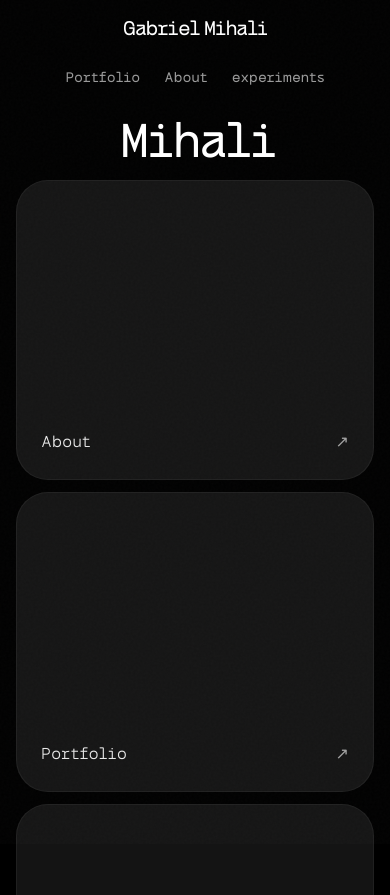
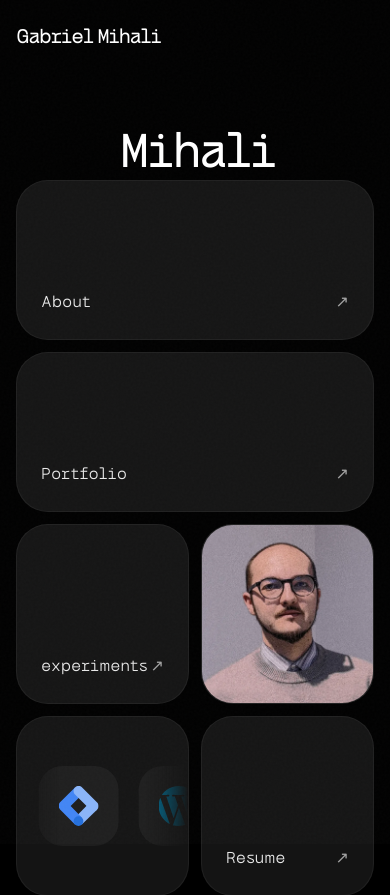
Before and after one commit to san-gabriels/portfolio-bento-2026, a Next.js app: page / in a window 390 px wide. Shown: the top 895 px of the page. Built offline with nearby package versions, Linux system fonts and the light colour scheme; a web font is replaced by a local one.

Commit message:
improoved responsiveness and UI navbar navigation

```diff
--- a/app/page.tsx
+++ b/app/page.tsx
@@ -1,6 +1,5 @@
 "use client";
 
-// 1. Assicurati che GravityText sia importato (TextReveal non ci serve più)
 import { GravityText } from "@/components/GravityText";
 import { useState } from "react";
 import Image from "next/image";
@@ -19,25 +18,25 @@ export default function Home() {
   return (
     <main className="relative z-0 w-full max-w-[1920px] mx-auto min-h-screen flex flex-col overflow-x-hidden bg-black pb-[31px] md:pb-[47px]">
 
-      {/* BACKGROUND TEXT CON GRAVITÀ (Sostituisce TextReveal) */}
       {/* BACKGROUND TEXT CON GRAVITÀ LUNARE */}
-      {/* fixed inset-0 blocca il testo a schermo intero, -z-10 lo mette in secondo piano */}
-      {/* Background Text behind Bento Cards */}
-      <div className="absolute top-[120px] md:top-[100px] left-0 w-full h-screen z-0 pointer-events-none select-none overflow-hidden">
+      <div className="absolute top-[130px] md:top-[120px] left-0 w-full h-screen z-0 pointer-events-none select-none overflow-hidden">
         <GravityText key={hoveredCardName} text={hoveredCardName} />
       </div>
 
-      {/* Grid Container - Spinto in basso sotto il testo */}
-      <section className="relative z-20 mx-auto w-full max-w-[1600px] flex flex-col mt-[180px] md:mt-[240px] lg:mt-[250px]">
-        <div className="flex flex-col gap-[12px] pb-[16px] px-4 min-[700px]:grid min-[700px]:grid-cols-2 min-[700px]:gap-[16px] min-[700px]:px-8 lg:grid-cols-4 lg:grid-rows-2">
+      {/* Grid Container */}
+      <section className="relative z-20 mx-auto w-full max-w-[1600px] flex flex-col mt-[180px] md:mt-[240px] lg:mt-[220px]">
+
+        {/* LA GRIGLIA: 2 colonne(mobile) -> 4 colonne(tablet) -> 4 colonne(desktop) */}
+        <div className="grid grid-cols-2 md:grid-cols-4 gap-[12px] md:gap-[16px] pb-[16px] px-4 md:px-8 lg:grid-rows-2">
 
           {/* Card 1: About */}
           <BentoCard
             title="About"
             colSpan={1}
             onHover={setHoveredCardName}
-            className="h-[300px] md:h-auto"
             href="/about"
+            // Mobile: 2 col | Tablet: 2 col | Desktop: 1 col
+            className="col-span-2 md:col-span-2 lg:col-span-1 h-[160px] md:h-[240px] lg:h-auto"
           />
 
           {/* Card 2: Portfolio */}
@@ -45,8 +44,9 @@ export default function Home() {
             title="Portfolio"
             colSpan={3}
             onHover={setHoveredCardName}
-            className="h-[300px] md:h-auto"
             href="/portfolio"
+            // Mobile: 2 col | Tablet: 2 col | Desktop: 3 col
+            className="col-span-2 md:col-span-2 lg:col-span-3 h-[160px] md:h-[240px] lg:h-auto"
           />
 
           {/* Card 3: experiments */}
@@ -54,8 +54,9 @@ export default function Home() {
             title="experiments"
             colSpan={2}
             onHover={setHoveredCardName}
-            className="h-[300px] md:h-auto"
             href="/experiments"
+            // Mobile: 1 col | Tablet: 3 col (Largo) | Desktop: 2 col
+            className="col-span-1 md:col-span-3 lg:col-span-2 h-[180px] md:h-[320px] lg:h-auto"
           />
 
           {/* Card 4: Photo */}
@@ -63,9 +64,10 @@ export default function Home() {
             title="Hi!"
             colSpan={1}
             onHover={setHoveredCardName}
-            className="h-[300px] md:h-auto"
             noPadding
             hideTitle
+            // Mobile: 1 col | Tablet: 1 col (Quadrato) | Desktop: 1 col
+            className="col-span-1 md:col-span-1 lg:col-span-1 h-[180px] md:h-[320px] lg:h-auto"
           >
             <Image
               src="/images/profile.webp"
@@ -75,16 +77,18 @@ export default function Home() {
             />
           </BentoCard>
 
-          {/* Card 5: Stack & Resume */}
-          <div className="md:col-span-1 flex flex-col gap-[12px] md:gap-[16px] h-[300px] md:h-auto">
+          {/* Card 5: Stack & Resume (IL WRAPPER) */}
+          {/* Mobile: 2 col | Tablet: 4 col (Fondo riga) | Desktop: 1 col. Sottomodello a Griglia su piccoli schermi! */}
+          <div className="col-span-2 md:col-span-4 lg:col-span-1 grid grid-cols-2 lg:flex lg:flex-col gap-[12px] md:gap-[16px] h-[180px] md:h-[200px] lg:h-auto">
 
             <BentoCard
               title="Stack"
               colSpan={1}
               onHover={setHoveredCardName}
-              className="flex-1 min-h-[142px] flex items-center justify-center overflow-hidden"
               hideTitle
               noPadding
+              // h-full/w-full garantisce la simmetria millimetrica nella grid
+              className="w-full h-full lg:flex-1 lg:min-h-[142px] flex items-center justify-center overflow-hidden"
             >
               <div
                 className="relative w-full h-full flex items-center justify-center"
@@ -126,7 +130,8 @@ export default function Home() {
               title="Resume"
               colSpan={1}
               onHover={setHoveredCardName}
-              className="flex-1 min-h-[142px]"
+              // Simmetria al 50% garantita
+              className="w-full h-full lg:flex-1 lg:min-h-[142px]"
             />
           </div>
 
--- a/components/GravityText.tsx
+++ b/components/GravityText.tsx
@@ -61,7 +61,7 @@ export function GravityText({ text }: { text: string }) {
 
       // FASE 2: Pausa iniziale in cui il testo è perfettamente integro (1.5s come prima)
       if (isMounted) {
-        await new Promise((resolve) => setTimeout(resolve, 5000));
+        await new Promise((resolve) => setTimeout(resolve, 7000));
       }
 
       // FASE 3: Il decadimento a lunghissimo termine
--- a/components/Navbar.tsx
+++ b/components/Navbar.tsx
@@ -5,22 +5,46 @@ import { usePathname } from "next/navigation";
 import { cn } from "@/lib/utils";
 
 const links = [
+  { name: "About", href: "/about" },
   { name: "Portfolio", href: "/portfolio" },
-  { name: "About", href: "/about" },
-  { name: "experiments", href: "/experiments" },
+  { name: "Experiments", href: "/experiments" },
 ];
 
 export function Navbar() {
   const pathname = usePathname();
 
+  // Calcoliamo la profondità della pagina per cambiare la logica del Logo
+  const segments = pathname.split("/").filter(Boolean);
+  const isHome = segments.length === 0;
+  const isLevel2 = segments.length === 1;
+  const isLevel3 = segments.length >= 2;
+
+  // Impostiamo testo e link dinamicamente
+  let logoText = "Gabriel Mihali";
+  let logoHref = "/";
+  let showArrow = false;
+
+  if (isLevel2) {
+    logoText = "Home";
+    logoHref = "/";
+    showArrow = true;
+  } else if (isLevel3) {
+    logoText = "Back";
+    logoHref = `/${segments.slice(0, -1).join("/")}`; // Torna alla cartella superiore
+    showArrow = true;
+  }
+
   return (
-    // CAMBIO QUI: Aggiunto flex-col gap-4 py-4 per il mobile, e ripristinato flex-row h-[76px] py-0 per i min-[700px]
-    <header className="absolute top-0 left-0 right-0 w-full max-w-[1600px] mx-auto min-h-[76px] py-4 min-[700px]:py-0 flex flex-col min-[700px]:flex-row justify-center min-[700px]:justify-between items-center px-4 min-[700px]:px-8 bg-transparent z-50 pointer-events-auto gap-4 min-[700px]:gap-0">
+    // Header a riga singola (senza flex-col)
+    <header className="absolute top-0 left-0 right-0 w-full max-w-[1600px] mx-auto h-[76px] flex justify-between items-center px-4 min-[700px]:px-8 bg-transparent z-50 pointer-events-auto">
 
-      {/* Logo / Nome (Centrato su mobile, a sinistra su desktop) */}
-      <div className="flex-shrink-0 flex items-center justify-center">
-        {/* rimosso translate-x-[10px] su mobile per centrarlo perfettamente */}
-        <Link href="/" className="group relative overflow-hidden inline-flex text-white font-medium text-xl tracking-tighter min-[700px]:translate-x-[10px]">
+      {/* LOGO / TASTO INDIETRO (Allineato a sinistra) */}
+      <div className="flex-shrink-0 flex items-center">
+        <Link href={logoHref} className="group flex items-center gap-2 text-white font-medium text-xl tracking-tighter transition-opacity hover:opacity-80">
+
+          {/* Animazione originale solo per la Home, testo semplice altrimenti */}
+          {isHome ? (
+            <span className="relative overflow-hidden inline-flex min-[700px]:translate-x-[10px]">
               <span className="flex">
                 {"Gabriel Mihali".split("").map((char, index) => (
                   <span
@@ -43,11 +67,49 @@ export function Navbar() {
                   </span>
                 ))}
               </span>
+            </span>
+          ) : (
+            // Animazione "a onda" per Home/Back
+            <div className="relative overflow-hidden inline-flex gap-2">
+              <span className="flex items-center">
+                {showArrow && (
+                  <span className="text-white/60 group-hover:-translate-x-1 transition-transform duration-300">
+                    &lt;&mdash; {/* Freccia personalizzata */}
+                  </span>
+                )}
+                {logoText.split("").map((char, index) => (
+                  <span
+                    key={`top-nav-${index}`}
+                    className="transform transition-transform duration-500 ease-[cubic-bezier(0.22,1,0.36,1)] group-hover:-translate-y-full"
+                    style={{ transitionDelay: `${index * 25}ms` }}
+                  >
+                    {char === " " ? "\u00A0" : char}
+                  </span>
+                ))}
+              </span>
+              <span className="absolute inset-0 flex items-center">
+                {showArrow && (
+                  <span className="text-white/60 group-hover:-translate-x-1 transition-transform duration-300 opacity-0 group-hover:opacity-100">
+                    &lt;&mdash; {/* Freccia personalizzata */}
+                  </span>
+                )}
+                {logoText.split("").map((char, index) => (
+                  <span
+                    key={`bottom-nav-${index}`}
+                    className="transform translate-y-full transition-transform duration-500 ease-[cubic-bezier(0.22,1,0.36,1)] group-hover:translate-y-0"
+                    style={{ transitionDelay: `${index * 25}ms` }}
+                  >
+                    {char === " " ? "\u00A0" : char}
+                  </span>
+                ))}
+              </span>
+            </div>
+          )}
         </Link>
       </div>
 
-      {/* Navigazione (Centrata su mobile, a destra su desktop) */}
-      <nav className="flex space-x-2 sm:space-x-4">
+      {/* NAVIGAZIONE DESKTOP (Nascosta su Mobile grazie a "hidden min-[700px]:flex") */}
+      <nav className="hidden min-[700px]:flex space-x-1 sm:space-x-4">
         {links.map((link) => {
           const isActive = pathname === link.href;
           return (
@@ -59,7 +121,6 @@ export function Navbar() {
                 isActive ? "text-white" : "text-white/60 hover:text-white"
               )}
             >
-              {/* ANIMAZIONE A ONDA PER I LINK */}
               <div className="relative overflow-hidden inline-flex">
                 <span className="flex">
                   {link.name.split("").map((char, index) => (
```
Lines whose indentation alone changed are shown as unchanged.
